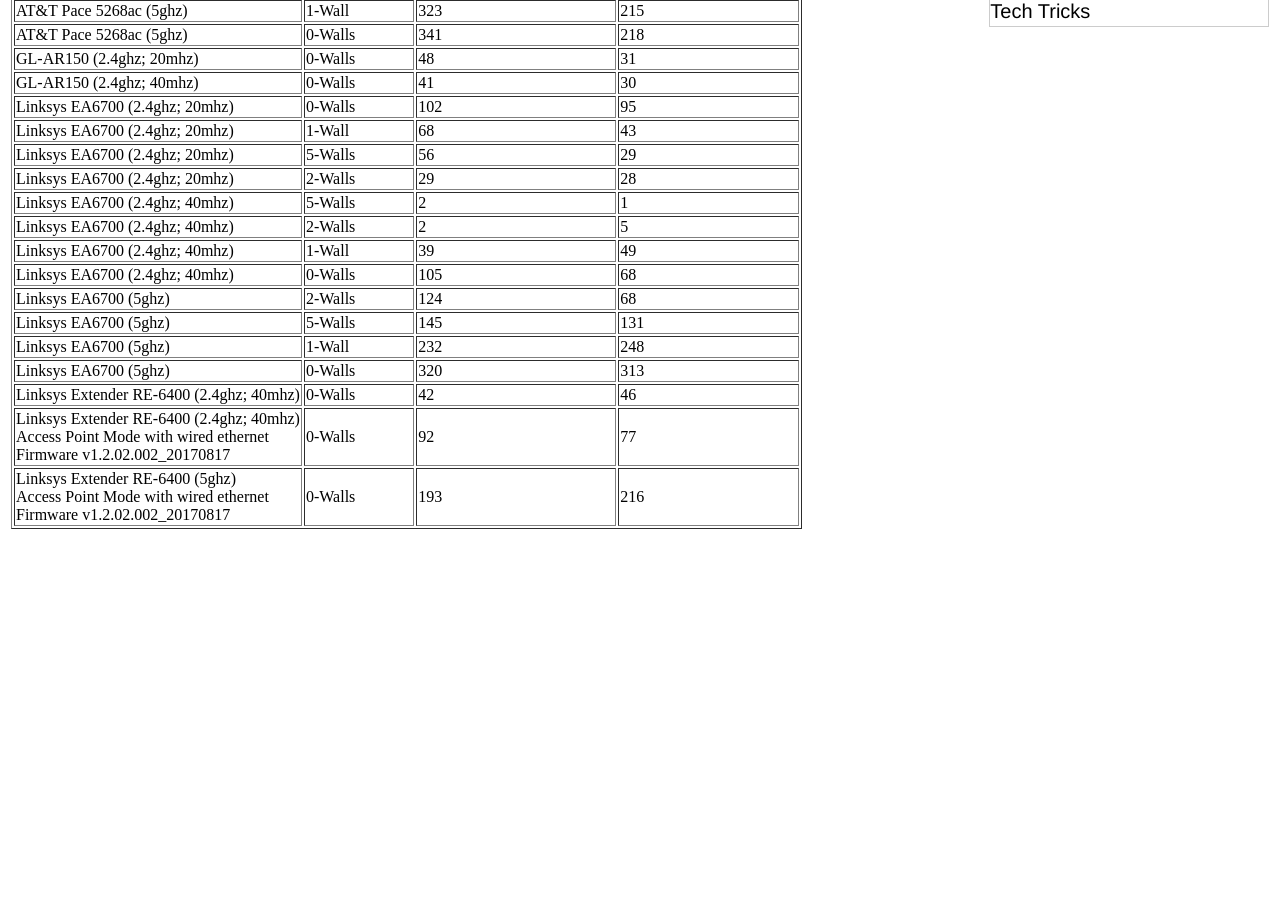
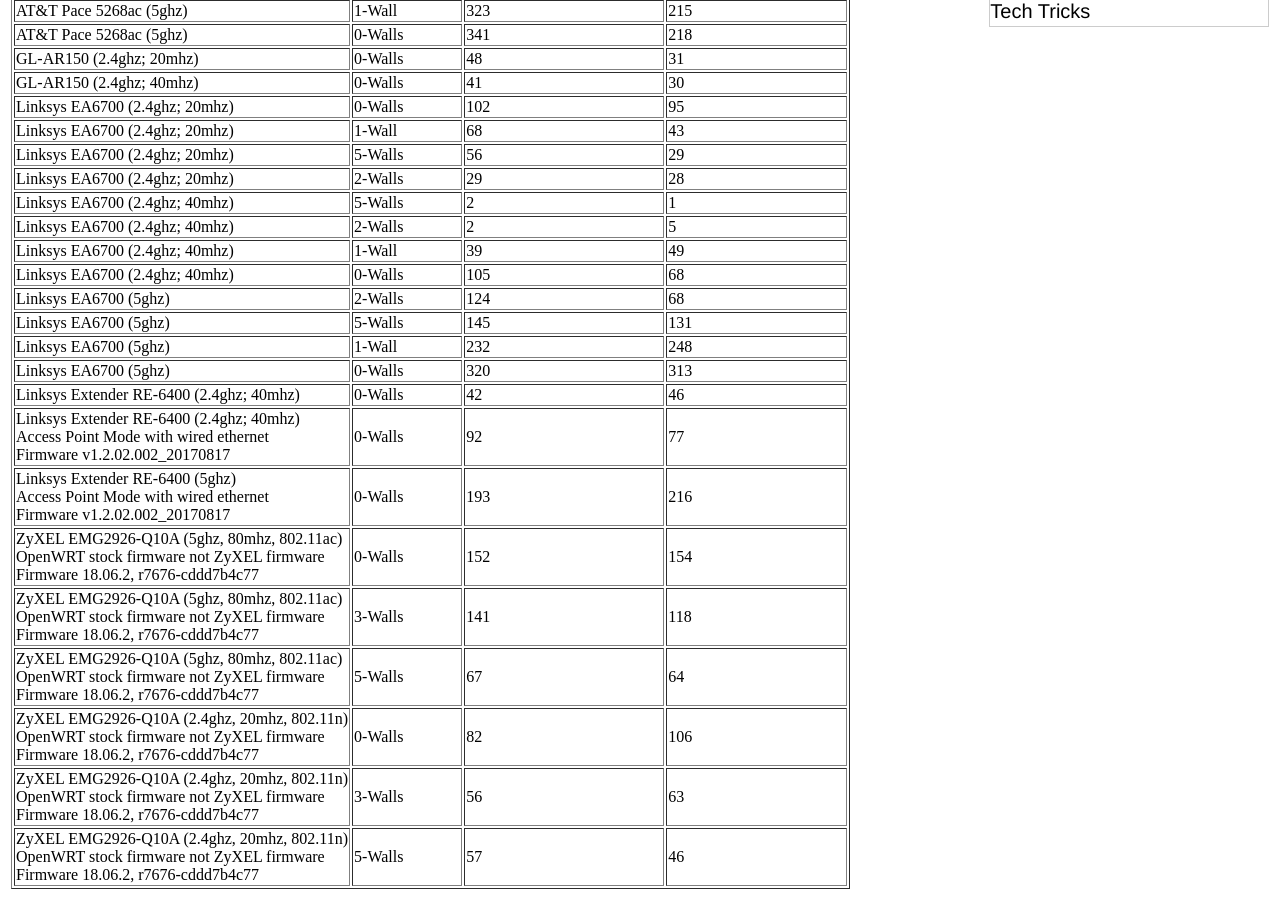
Before and after one commit to rbeede/rbeede.github.io, a Jekyll site: the page built from _posts/2017-11-11-benchmarks_for_various_wifi_routers.html, in a window 1280 px wide and 900 px high, scrolled down 699 px. Built offline with Jekyll 4.4.1, drawn with Linux system fonts in a browser that asks for light colours; before the commit the page ends 1239 px from its top, so only the background shows below that; some of the changed text lies outside the part shown.

Commit message:
Added ZyXEL benchmark

```diff
--- a/_posts/2017-11-11-benchmarks_for_various_wifi_routers.html
+++ b/_posts/2017-11-11-benchmarks_for_various_wifi_routers.html
@@ -246,4 +246,58 @@
   <td>193</td>
   <td>216</td>
 </tr>
+<tr>
+  <td>ZyXEL EMG2926-Q10A (5ghz, 80mhz, 802.11ac)<br />
+    OpenWRT stock firmware not ZyXEL firmware<br />
+    Firmware 18.06.2, r7676-cddd7b4c77
+  </td>
+  <td>0-Walls</td>
+  <td>152</td>
+  <td>154</td>
+</tr>
+<tr>
+  <td>ZyXEL EMG2926-Q10A (5ghz, 80mhz, 802.11ac)<br />
+    OpenWRT stock firmware not ZyXEL firmware<br />
+    Firmware 18.06.2, r7676-cddd7b4c77
+  </td>
+  <td>3-Walls</td>
+  <td>141</td>
+  <td>118</td>
+</tr>
+<tr>
+  <td>ZyXEL EMG2926-Q10A (5ghz, 80mhz, 802.11ac)<br />
+    OpenWRT stock firmware not ZyXEL firmware<br />
+    Firmware 18.06.2, r7676-cddd7b4c77
+  </td>
+  <td>5-Walls</td>
+  <td>67</td>
+  <td>64</td>
+</tr>
+<tr>
+  <td>ZyXEL EMG2926-Q10A (2.4ghz, 20mhz, 802.11n)<br />
+    OpenWRT stock firmware not ZyXEL firmware<br />
+    Firmware 18.06.2, r7676-cddd7b4c77
+  </td>
+  <td>0-Walls</td>
+  <td>82</td>
+  <td>106</td>
+</tr>
+<tr>
+  <td>ZyXEL EMG2926-Q10A (2.4ghz, 20mhz, 802.11n)<br />
+    OpenWRT stock firmware not ZyXEL firmware<br />
+    Firmware 18.06.2, r7676-cddd7b4c77
+  </td>
+  <td>3-Walls</td>
+  <td>56</td>
+  <td>63</td>
+</tr>
+<tr>
+  <td>ZyXEL EMG2926-Q10A (2.4ghz, 20mhz, 802.11n)<br />
+    OpenWRT stock firmware not ZyXEL firmware<br />
+    Firmware 18.06.2, r7676-cddd7b4c77
+  </td>
+  <td>5-Walls</td>
+  <td>57</td>
+  <td>46</td>
+</tr>
 </table>
```
Also changed, not shown: other parts of _posts/2017-11-11-benchmarks_for_various_wifi_routers.html (+1 -1 lines).
